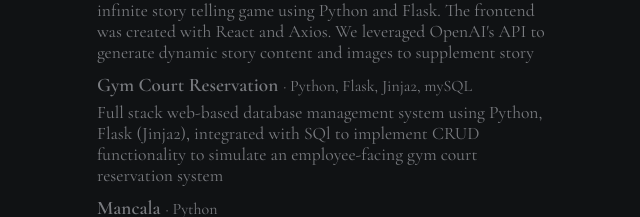
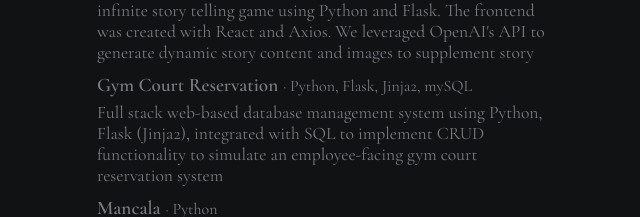
Before and after one commit to danielkimGH/danielkimGH.github.io, a plain HTML site: page index.html in a window 1280 px wide. Shown: the part 1274-1491 px from the top of the page, 543-1183 px from the left. Drawn offline with nearby package versions, Linux system fonts and the light colour scheme.

Commit message:
Minor spelling correction

```diff
--- a/index.html
+++ b/index.html
@@ -79,11 +79,10 @@
 
             <span class="project-title"><a href="https://github.com/danielkimGH/gym-reservation" target="_blank">Gym Court Reservation</a></span>·
             Python, Flask, Jinja2, mySQL
-            <p>Full stack web-based database management system using Python, Flask (Jinja2), integrated with SQl to
+            <p>Full stack web-based database management system using Python, Flask (Jinja2), integrated with SQL to
                 implement CRUD functionality to simulate an employee-facing gym court reservation system</p>
 
-            <span class="project-title"><a href="https://github.com/danielkimGH/mancala"
-                                           target="_blank">Mancala</a></span>· Python
+            <span class="project-title"><a href="https://github.com/danielkimGH/mancala" target="_blank">Mancala</a></span>· Python
             <p>Python-based text version of the Mancala game, allowing two players to play the turn-based strategy game
                 with proper tracking and rule enforcement</p>
 
```
